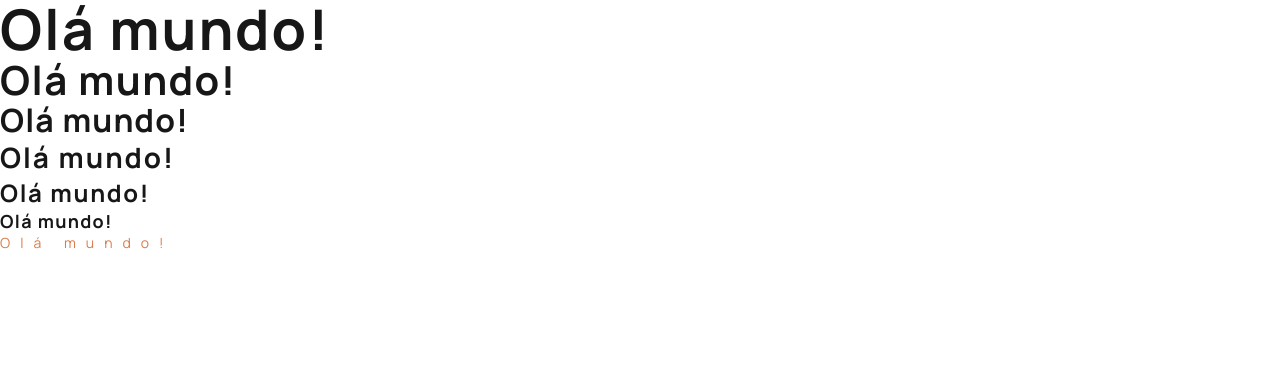
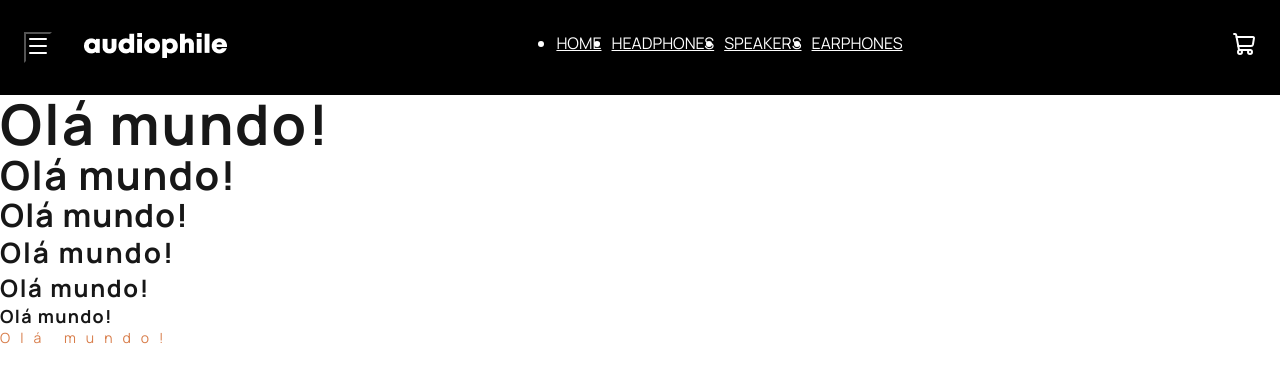
Before and after one commit to kellycsantos/audiophile, a Next.js app: page / in a window 1280 px wide. Shown: the top 382 px of the page. Built offline with nearby package versions, Linux system fonts and the light colour scheme.

Commit message:
feat: navbar adicionado ao layout

```diff
--- a/src/app/layout.tsx
+++ b/src/app/layout.tsx
@@ -1,6 +1,7 @@
 import type { Metadata } from "next";
 import { Manrope } from "next/font/google";
 import "./globals.scss";
+import { Navbar } from "@components";
 
 const manropeSans = Manrope({
   variable: "--font-manrope-sans",
@@ -20,7 +21,9 @@ export default function RootLayout({
 }>) {
   return (
     <html lang="en" className={manropeSans.variable}>
-      <body>{children}</body>
+      <body>
+        <Navbar />
+        {children}</body>
     </html>
   );
 }
```
